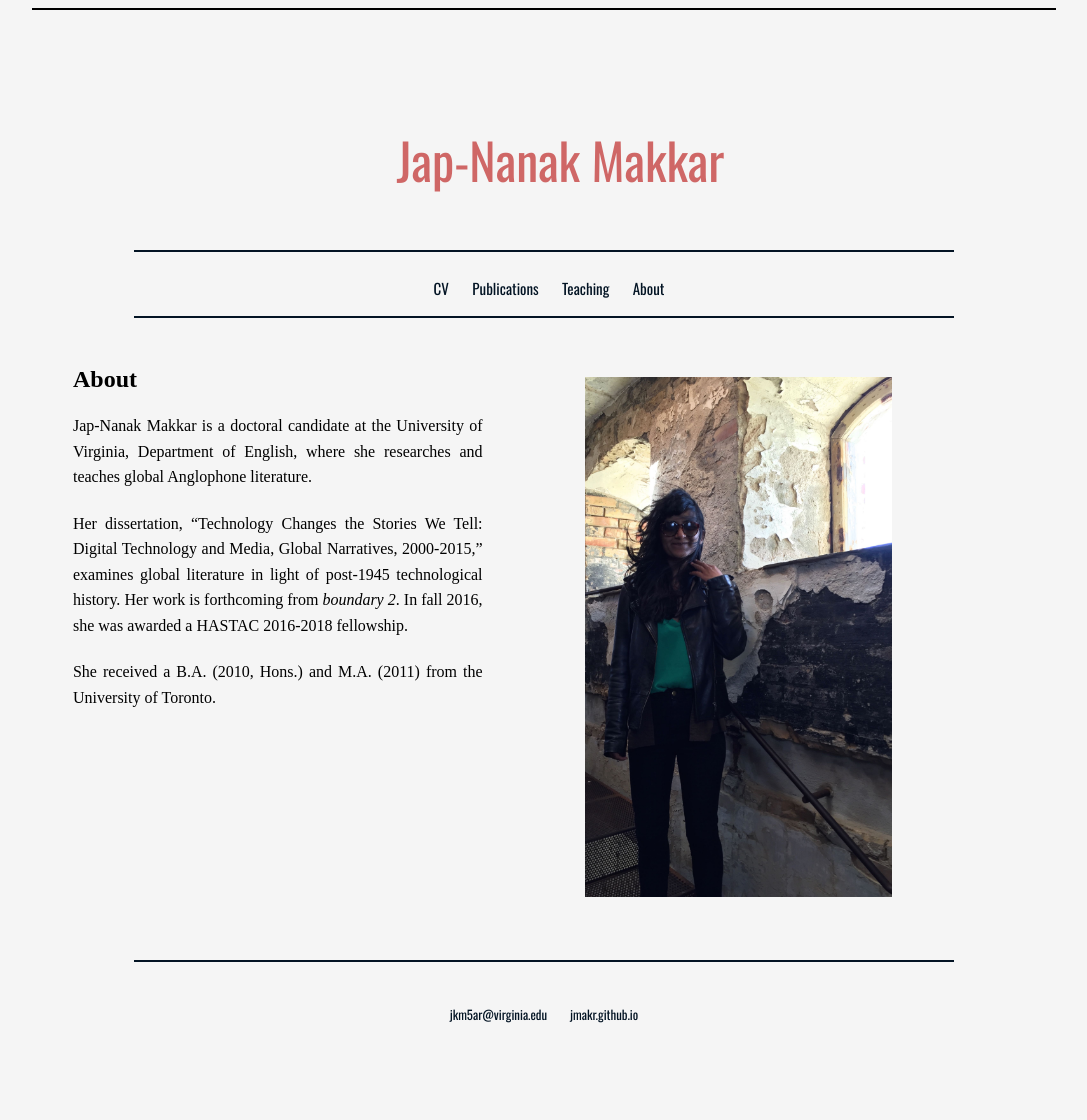
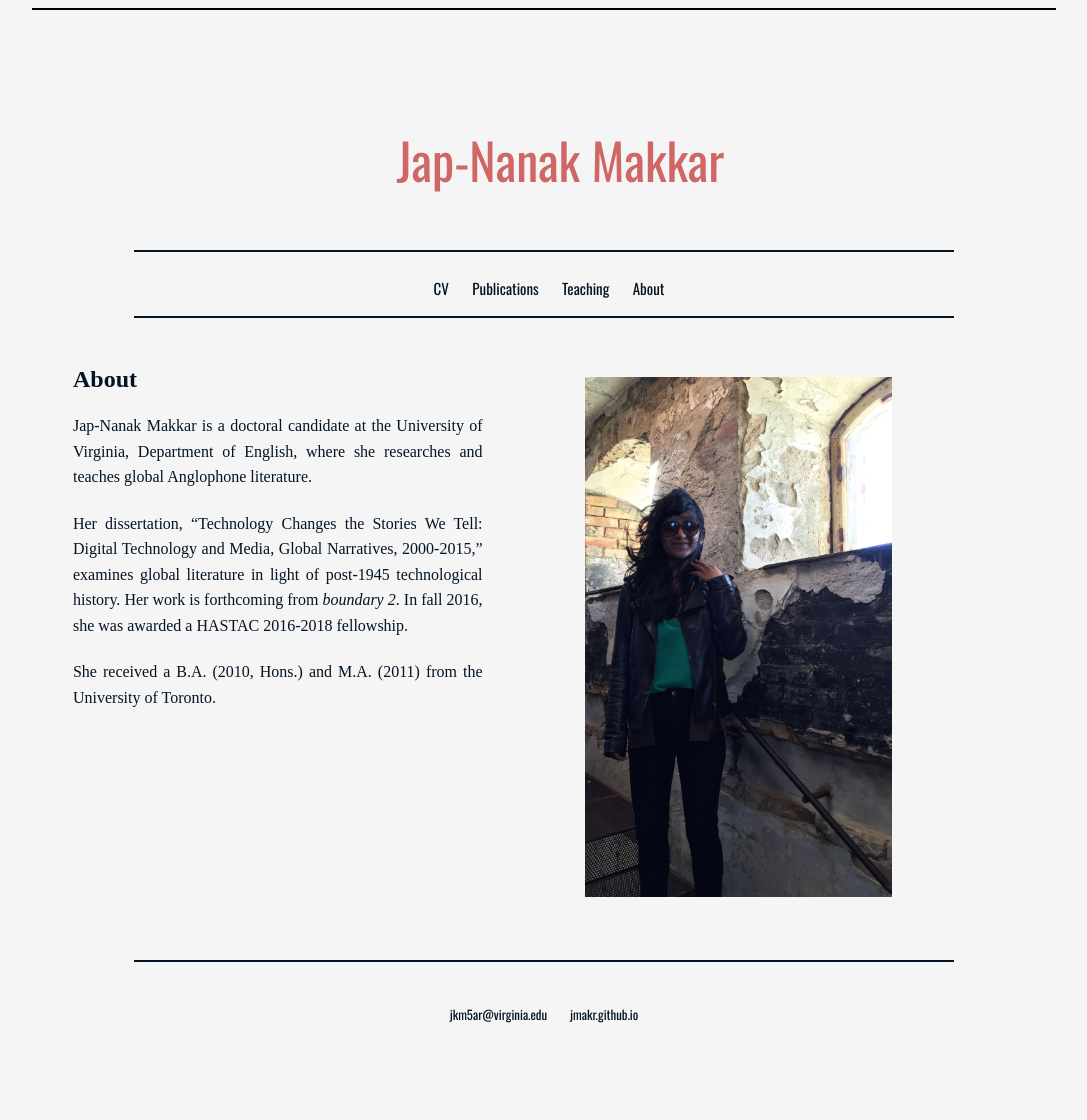
Before and after one commit to jmakr/jmakr.github.io, a Jekyll site: the page built from index.html, in a window 1280 px wide. Shown: the whole page, without its empty margins (96-1183 px from the left). Built offline with Jekyll 4.4.1, drawn with Linux system fonts in a browser that asks for light colours; some web fonts are replaced.

Commit message:
Update main.css

```diff
--- a/css/main.css
+++ b/css/main.css
@@ -104,6 +104,16 @@
 
 }
 
+a {
+    color:#031424; /* ultramarine */
+    text-decoration: none;
+    padding:10px;
+}
+a:hover {
+    text-decoration: underline;
+}
+
+
 body {
     display:block;
     width: 80%;
@@ -117,25 +127,13 @@
 }
 
 
-a {
-    color:#031424; /* ultramarine */
-    text-decoration: none;
-    padding:10px;
-}
-a:hover {
-    text-decoration: underline;
-}
-
-
 h2 {
 
     display:block;
     font-size: 1.5em;
-    color:black;
+    color: #031424; /* ultramarine */
     font-family: 'Quattrocento', serif;
 }
-
-
 
 
 h3 {
@@ -177,8 +175,8 @@
 
 .cvblurb {
 
-
-	width: 80%;
+    display:block;
+    width: 80%;
     height: 7em;
     padding-left:4%;
     padding-top:2%;
@@ -193,22 +191,10 @@
     font-family: 'Quattrocento', serif;
     font-size: 1.0em;
     line-height: 1.6em;
-    color: black;
+    color: #031424; /* ultramarine */
     display: block;
     text-align:justify;
     padding-bottom:5%;
-
-}
-
-
-
-.cvbox {
-    display:block;
-	height: 7em;
-
-    width:80%;
-    padding-bottom:5%;
-
 
 }
 
```
